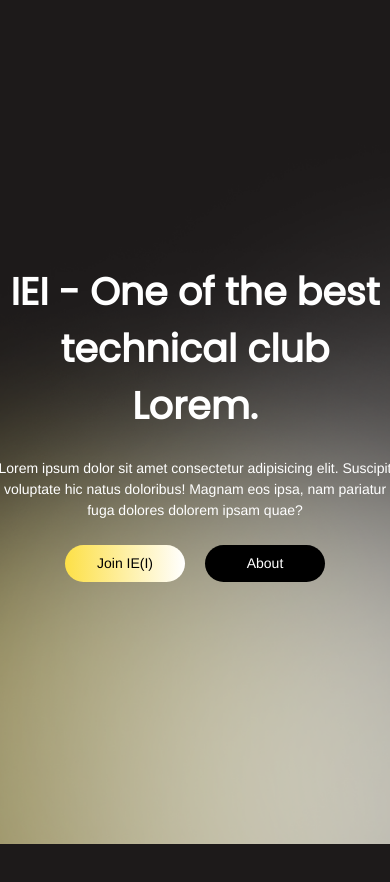
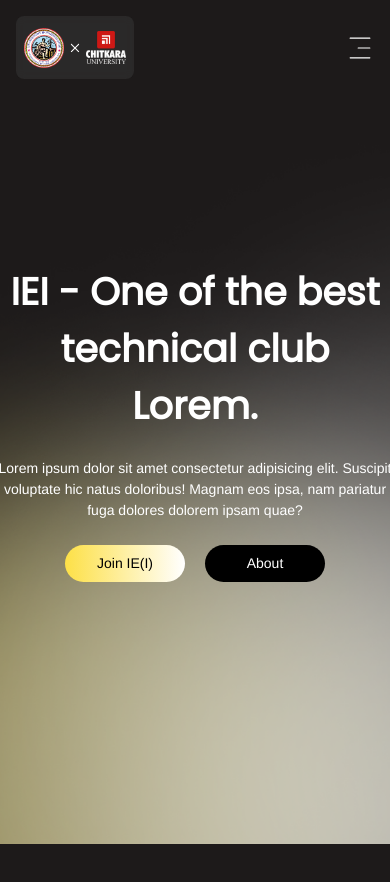
Before and after one commit to ieiciet/iei-official-New, a React (Vite) app: page / in a window 390 px wide. Shown: the top 882 px of the page. Built offline with nearby package versions, Linux system fonts and the light colour scheme; a web font is replaced by a local one.

Commit message:
mobile navigation added

```diff
--- a/src/components/NavBar.jsx
+++ b/src/components/NavBar.jsx
@@ -3,11 +3,16 @@ import logo from '../assets/icons/logo.png'
 import chitkaraLogo from '../assets/bg/CU_logo.png'
 import { Link } from 'react-router-dom'
 import {RxCross2} from 'react-icons/rx'
+import {CiMenuFries} from 'react-icons/ci'
+import { useState } from 'react'
 
 export default function NavBar() {
+  // const [active, setActive] = useState('')
+  const [toggle, setToggle] = useState(false);
+  // const [scroll, setScroll] = useState(false);
   return (
-    <nav className='px-6 bg-[#1d1a1a] fixed w-full z-[3] bg-opacity-30'>
-        <div className='flex-row items-center justify-between hidden sm:inline-flex bg-nav bg-opacity-30 backdrop-blur-sm w-full rounded-lg px-4 py-2 mt-4'>
+    <nav className='sm:px-6 fixed w-full z-[3] rounded-lg sm:rounded-none'>
+        <div className='flex-row items-center justify-between hidden sm:inline-flex bg-nav bg-opacity-50 backdrop-blur-sm w-full rounded-lg px-4 py-2 mt-4'>
             <div className='flex flex-row items-center gap-1'>
               <div className='h-10 w-10'><img src={logo} alt=""/></div>
               <RxCross2 className='text-white'/>
@@ -23,6 +28,27 @@ export default function NavBar() {
             </div>
             <div></div>
         </div>
+        <div className='sm:hidden flex flex-1 items-center p-4 justify-between'>
+          <div className='flex flex-row items-center gap-1 bg-nav p-2 rounded-lg bg-opacity-50 backdrop-blur-sm'>
+            <div className='h-10 w-10'><img src={logo} alt=""/></div>
+            <RxCross2 className='text-white'/>
+            <div className='h-10 w-10 mt-[7px]'><img src={chitkaraLogo} alt=""/></div>
+          </div>
+          {toggle ? (
+            <RxCross2 className='w-[28px] h-[28px] cursor-pointer text-white' onClick={() => setToggle(!toggle)} />
+            ) : (
+            <CiMenuFries className='w-[28px] h-[28px] cursor-pointer text-white' onClick={() => setToggle(!toggle)} />)}
+        </div>
+        <div className={`${!toggle ? "hidden" : "flex"} p-6 black-gradient absolute top-20 right-0 mx-4 my-2 min-w[140px] z-10 rounded-xl`}>
+          <ul className='list-none flex justify-end items-start flex-col gap-4  bg-nav bg-opacity-80 backdrop-blur-sm p-6 rounded-lg'>
+            <Link to='/' relative='path' className='hover:text-orange-500 text-white'>Home</Link>
+            <Link to='/teamIei' relative='path' className='hover:text-orange-500 text-white'>Teams</Link>
+            <Link to='/upcomingEvent' relative='path' className='hover:text-orange-500 text-white'>Upcoming Events</Link>
+            <Link to='/pastEvent' relative='path' className='hover:text-orange-500 text-white'>Past Events</Link>
+            <Link to='/eventgallery' relative='path' className='hover:text-orange-500 text-white'>Event Gallery</Link>
+            <Link to='/contact' relative='path' className='hover:text-orange-500 text-white'>Contact</Link>
+          </ul>
+        </div>
     </nav>
 
   )
```
